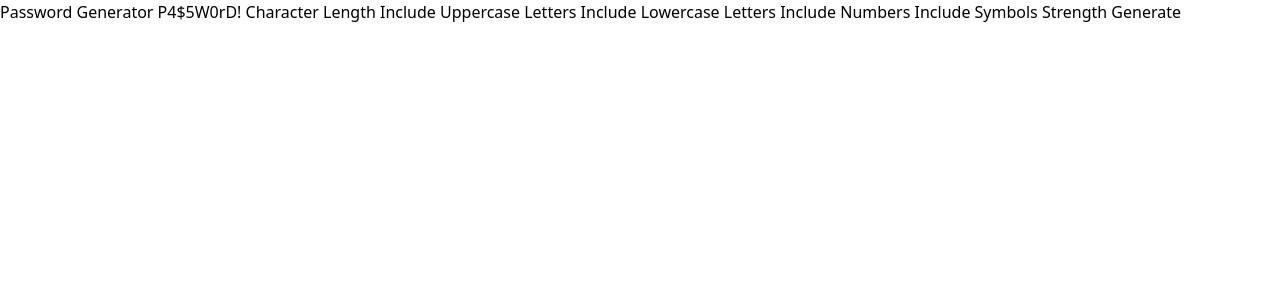
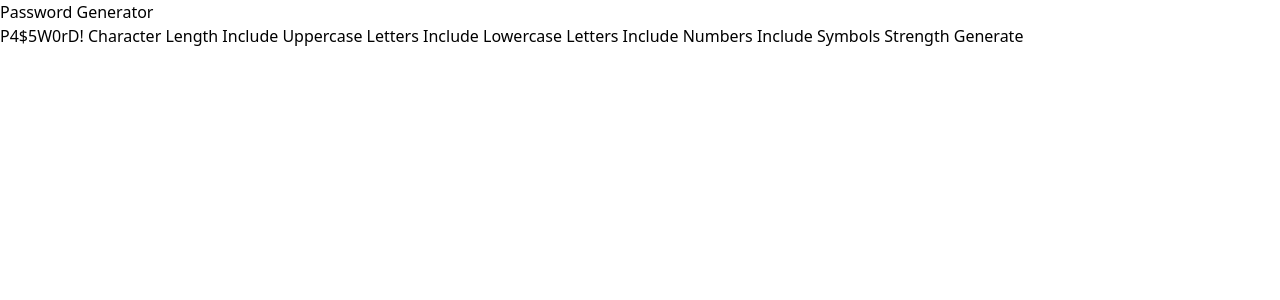
Before and after one commit to Sven-27/password-generator, a React (Vite) app: page / in a window 1280 px wide. Shown: the top 300 px of the page. Built offline with nearby package versions, Linux system fonts and the light colour scheme.

Commit message:
working on tailwind

```diff
--- a/index.html
+++ b/index.html
@@ -4,6 +4,9 @@
     <meta charset="UTF-8" />
     <link rel="icon" type="image/svg+xml" href="/vite.svg" />
     <meta name="viewport" content="width=device-width, initial-scale=1.0" />
+    <link rel="preconnect" href="https://fonts.googleapis.com">
+    <link rel="preconnect" href="https://fonts.gstatic.com" crossorigin>
+    <link href="https://fonts.googleapis.com/css2?family=JetBrains+Mono:ital,wght@0,100..800;1,100..800&display=swap" rel="stylesheet">
     <title>Frontend Mentor | Password generator app</title>
   </head>
   <body>
--- a/src/App.jsx
+++ b/src/App.jsx
@@ -2,9 +2,9 @@
 function App() {
 
   return (
-    <>
+    <div className="font-jetbrains">
 
-          Password Generator
+          <h1 className="font-jetbrains">Password Generator</h1>
 
   P4$5W0rD!
 
@@ -18,7 +18,7 @@
   Strength
 
   Generate
-    </>
+    </div>
   )
 }
 
```
Also changed, not shown: src/index.css (line endings or trailing spaces).
